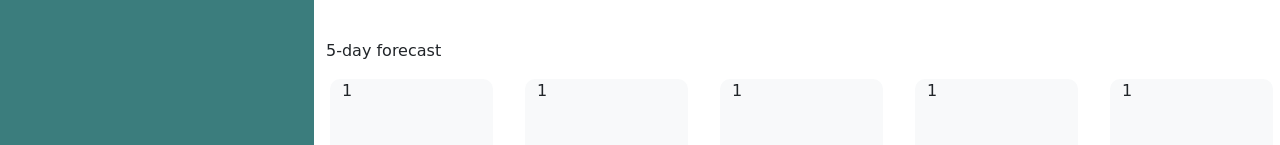
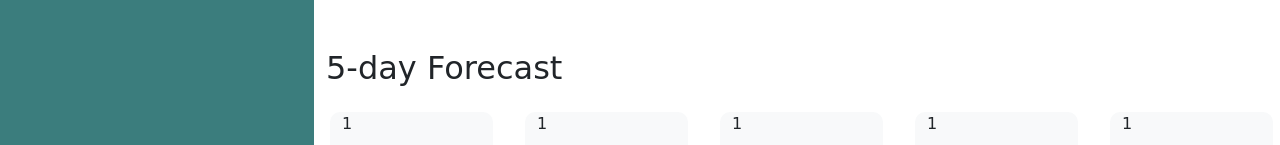
Before and after one commit to felixbor/Felix-weather-forecaster, a plain HTML site: page index.html in a window 1280 px wide. Both pictures are taken after typing "Sample" into the empty fields and a click on the button "Search". Shown: the part 490-635 px from the top of the page. Drawn offline with nearby package versions, Linux system fonts and the light colour scheme; no server answers.

Commit message:
final commit

```diff
--- a/index.html
+++ b/index.html
@@ -79,7 +79,8 @@
                         </div>
                     </section>
                 </div>
-                <div class="forecast ">5-day forecast
+                <div class="forecast ">
+                    <h2>5-day Forecast</h2>
                     <div class="row">
                         <div class="col-md-2 forecast bg-light text-grey m-3 day">
                             <p id="date1">1</p>
--- a/script.js
+++ b/script.js
@@ -1,19 +1,27 @@
-var day= dayjs().format("DD/MM/YYYY")
+var day = dayjs().format("DD/MM/YYYY")
 document.getElementById("currentdate").innerText = day
 var searchHistory = [];
 var block = document.querySelector(".hide");
 
 $(".search").on("click", function () {
     var cityin = $("input").val()
-    if ($("input").val() !== "")
-
+    const found = searchHistory.find(element => element == cityin)
+    if ($("input").val() !== "") {
+        if (found == undefined) {
             $(".cities").append(`<button>${cityin}</button>`);
             block.setAttribute("style", "display:block;");
+
+
+
             addToHistory(cityin)
             console.log(cityin)
             fetchWeather(cityin)
+        } else { fetchWeather(cityin) }
 
+
+    }
 })
+//found == undefined)
 $(".clear").on("click", function () {
     localStorage.clear();
     searchHistory = [];
@@ -46,7 +54,7 @@ fetchWeather(citybtn)
 
 
 }
-$(".cities").on("click",selectcity)
+$(".cities").on("click", selectcity)
 function fetchWeather(value) {
     // var cityname = $("input").val()
     console.log(value)
@@ -84,7 +92,7 @@ function displayCurrentWeather(data) {
 }
 
 function fetchWeather2(city) {
-    fetch('https://api.openweathermap.org/data/2.5/forecast?id='+city+'&appid=efb9260cdf2128e3c8f818c36c80e344&units=metric')
+    fetch('https://api.openweathermap.org/data/2.5/forecast?id=' + city + '&appid=efb9260cdf2128e3c8f818c36c80e344&units=metric')
 
         .then(function (response) {
             return response.json();
@@ -130,12 +138,12 @@ function displayForecastWeather(data) {
 
 function displayFiveDay(arr) {
     console.log(arr)
-    for(i=0;i<arr.length;i++) {
-        document.getElementById("date"+(i+1)).textContent = arr[i].dt_txt.split(" ")[0]
-        document.getElementById("image"+(i+1)).src ="http://openweathermap.org/img/wn/" + arr[i].weather[0].icon + "@2x.png"
-        document.getElementById("image"+(i+1)).setAttribute("style", "height: 100px; width: 100px;")
-        document.getElementById("temp"+(i+1)).textContent = arr[i].main.temp +"°C"
-        document.getElementById("wind"+(i+1)).textContent = " wind speed:" +arr[i].wind.speed +"km/h"
-        document.getElementById("humidity"+(i+1)).textContent =  " humidity:"+arr[i].main.humidity + "%"
+    for (i = 0; i < arr.length; i++) {
+        document.getElementById("date" + (i + 1)).textContent = arr[i].dt_txt.split(" ")[0]
+        document.getElementById("image" + (i + 1)).src = "http://openweathermap.org/img/wn/" + arr[i].weather[0].icon + "@2x.png"
+        document.getElementById("image" + (i + 1)).setAttribute("style", "height: 100px; width: 100px;")
+        document.getElementById("temp" + (i + 1)).textContent = arr[i].main.temp + "°C"
+        document.getElementById("wind" + (i + 1)).textContent = " wind speed:" + arr[i].wind.speed + "km/h"
+        document.getElementById("humidity" + (i + 1)).textContent = " humidity:" + arr[i].main.humidity + "%"
     }
 }
--- a/style.css
+++ b/style.css
@@ -31,6 +31,8 @@ display:none;
   }
   .forecast {
     height: 400px;
+    margin-top: 10px;
+    font-size:2e
 
   }
   .form, .cities {
```
Lines whose indentation alone changed are shown as unchanged.
